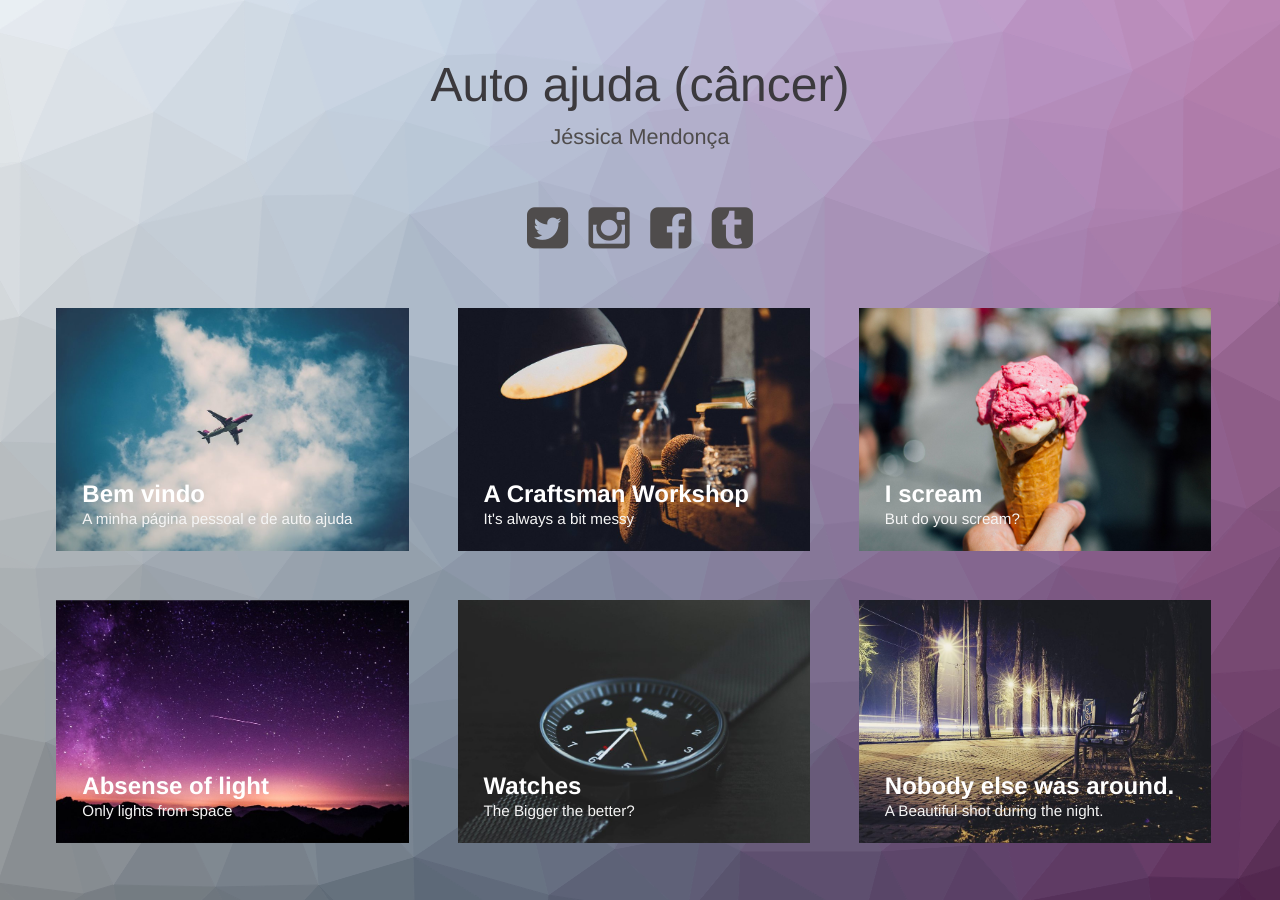
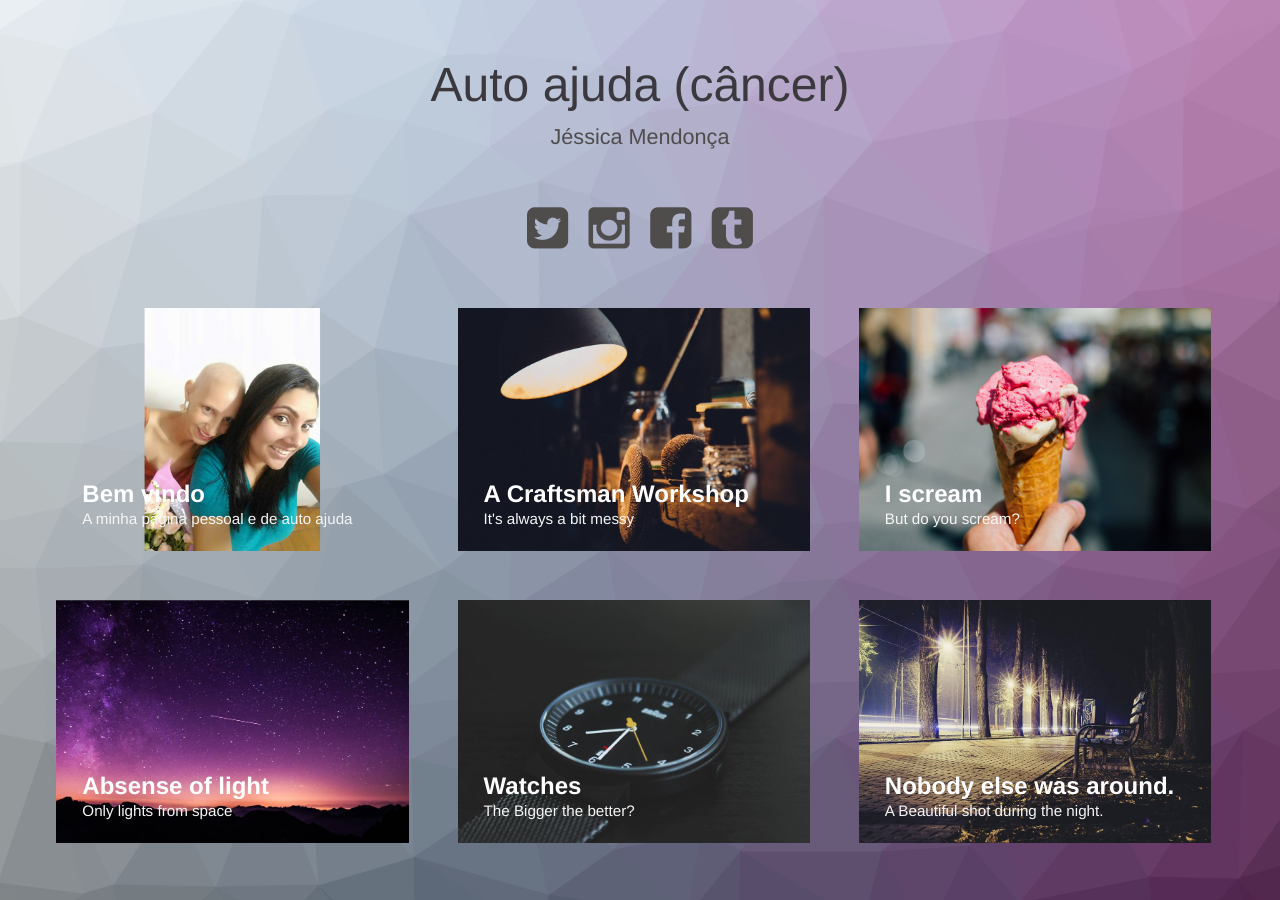
Before and after one commit to jessmendonca/jessmendonca.github.io, a Jekyll site: the page built from index.html, in a window 1280 px wide. Built offline with Jekyll 4.4.1, drawn with Linux system fonts in a browser that asks for light colours.

Commit message:
trocar foto

```diff
--- a/_posts/2015-04-20-planes.markdown
+++ b/_posts/2015-04-20-planes.markdown
@@ -3,7 +3,7 @@ title:  "Bem vindo"
 subtitle: "A minha página pessoal e de auto ajuda"
 author: "Jéssica Mendonça"
 avatar: "img/authors/wferr.png"
-image: "img/a.jpg"
+image: "img/a.jpeg"
 date:   2021-04-02 12:12:12
 ---
 
```
Also changed, not shown: img/a.jpeg (added), img/a.jpg (deleted).
